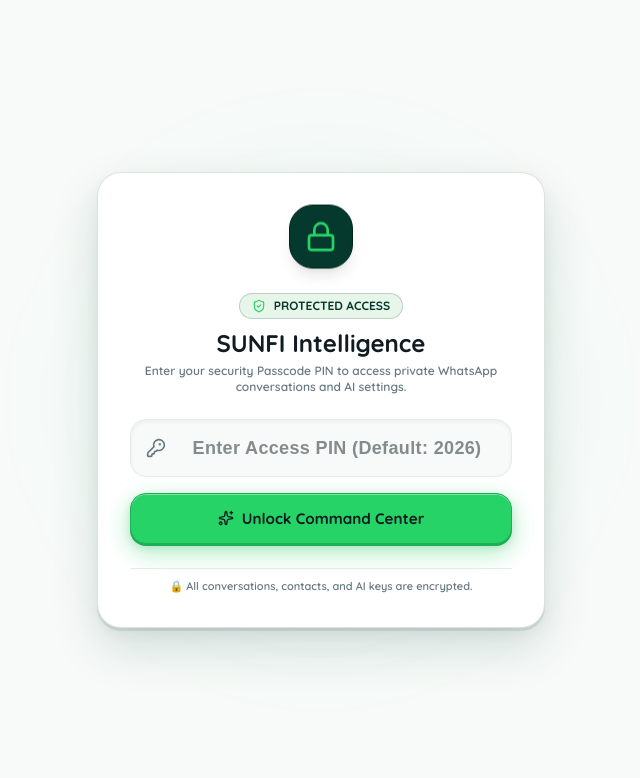
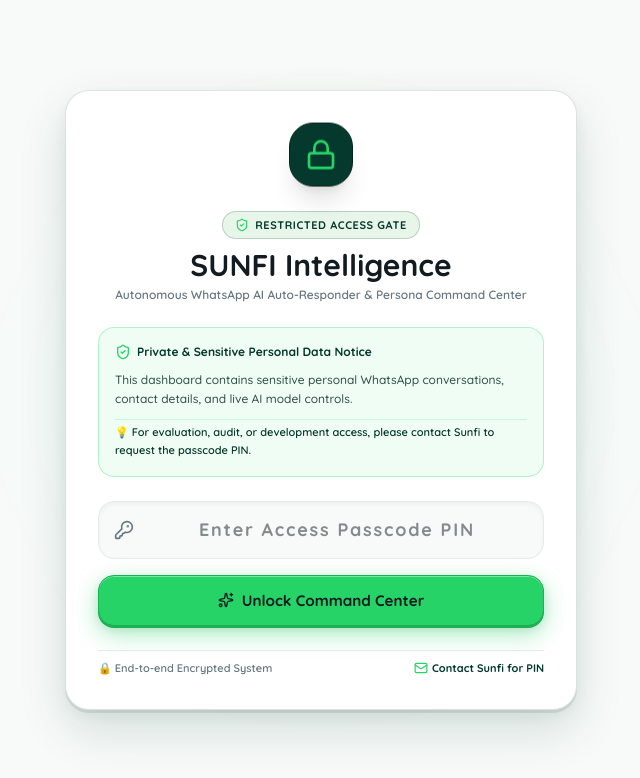
Before and after one commit to sunfi-x/Whatsapp-Intelligence, a Next.js app in the folder frontend/: page /inbox in a window 1280 px wide. Shown: the top 778 px of the page, without its empty margins (319-959 px from the left). Built offline with nearby package versions, Linux system fonts and the light colour scheme; no server answers; a web font is replaced by a local one.

Commit message:
Redesign SecurityGate UI with privacy notice

```diff
--- a/frontend/components/SecurityGate.tsx
+++ b/frontend/components/SecurityGate.tsx
@@ -1,7 +1,7 @@
 'use client';
 
 import React, { useState, useEffect } from 'react';
-import { Lock, ShieldCheck, KeyRound, Sparkles, AlertCircle } from 'lucide-react';
+import { Lock, ShieldCheck, KeyRound, Sparkles, AlertCircle, Mail } from 'lucide-react';
 
 const DEFAULT_PIN = '2026';
 
@@ -30,7 +30,7 @@
       setErrorMsg('');
       setPinInput('');
     } else {
-      setErrorMsg('Incorrect Passcode PIN. Access Denied!');
+      setErrorMsg('Incorrect Security PIN. Please contact Sunfi for access.');
       setPinInput('');
     }
   };
@@ -47,56 +47,86 @@
     return (
       <div className="min-h-screen bg-[#F7FAF9] flex items-center justify-center p-4 relative overflow-hidden">
         {/* Ambient Radial Gradient Background */}
-        <div className="absolute top-1/2 left-1/2 -translate-x-1/2 -translate-y-1/2 w-[500px] h-[500px] bg-[radial-gradient(circle_at_center,rgba(37,211,102,0.15)_0%,transparent_70%)] blur-3xl pointer-events-none" />
+        <div className="absolute top-1/2 left-1/2 -translate-x-1/2 -translate-y-1/2 w-[550px] h-[550px] bg-[radial-gradient(circle_at_center,rgba(37,211,102,0.12)_0%,transparent_70%)] blur-3xl pointer-events-none" />
 
-        <div className="w-full max-w-md card-3d rounded-3xl p-8 border border-[#05392E]/15 bg-white/95 backdrop-blur shadow-2xl relative z-10 text-center space-y-6">
-          <div className="mx-auto w-16 h-16 rounded-3xl bg-[#05392E] border border-[#03241D] flex items-center justify-center text-white shadow-lg animate-float-subtle">
+        <div className="w-full max-w-lg card-3d rounded-3xl p-6 sm:p-8 border border-[#05392E]/15 bg-white/95 backdrop-blur shadow-2xl relative z-10 text-center space-y-6">
+
+          {/* Top Icon Badge */}
+          <div className="mx-auto w-16 h-16 rounded-3xl bg-[#05392E] border border-[#03241D] flex items-center justify-center text-white shadow-xl animate-float-subtle">
             <Lock className="h-8 w-8 text-[#25D366]" />
           </div>
 
           <div>
-            <div className="inline-flex items-center gap-2 px-3 py-1 rounded-full bg-[#E8F5E9] text-xs font-extrabold text-[#05392E] mb-2 border border-[#05392E]/20">
+            <div className="inline-flex items-center gap-1.5 px-3 py-1 rounded-full bg-[#E8F5E9] text-[11px] font-extrabold text-[#05392E] mb-2 border border-[#05392E]/20 uppercase tracking-wider">
               <ShieldCheck className="h-3.5 w-3.5 text-[#25D366]" />
-              <span>PROTECTED ACCESS</span>
+              <span>Restricted Access Gate</span>
             </div>
-            <h1 className="text-2xl font-extrabold text-[#111B21]">SUNFI Intelligence</h1>
+            <h1 className="text-2xl sm:text-3xl font-extrabold text-[#111B21]">SUNFI Intelligence</h1>
             <p className="text-xs font-semibold text-[#667781] mt-1">
-              Enter your security Passcode PIN to access private WhatsApp conversations and AI settings.
+              Autonomous WhatsApp AI Auto-Responder & Persona Command Center
             </p>
           </div>
 
+          {/* Sensitive Data & Contact Notice Box */}
+          <div className="rounded-2xl p-4 bg-[#F0FDF4] border border-[#25D366]/30 text-left space-y-2.5">
+            <div className="flex items-center justify-between">
+              <span className="text-xs font-bold text-[#05392E] flex items-center gap-1.5">
+                <ShieldCheck className="h-4 w-4 text-[#25D366]" />
+                Private & Sensitive Personal Data Notice
+              </span>
+            </div>
+            <p className="text-xs font-medium text-[#2E4F46] leading-relaxed">
+              This dashboard contains sensitive personal WhatsApp conversations, contact details, and live AI model controls.
+            </p>
+            <p className="text-[11px] font-semibold text-[#05392E] leading-relaxed pt-1 border-t border-[#25D366]/20">
+              💡 For evaluation, audit, or development access, please contact Sunfi to request the passcode PIN.
+            </p>
+          </div>
+
+          {/* Unlock PIN Form */}
           <form onSubmit={handleUnlock} className="space-y-4">
             <div className="relative">
               <KeyRound className="absolute left-4 top-1/2 -translate-y-1/2 h-5 w-5 text-[#667781]" />
               <input
                 type="password"
-                placeholder="Enter Access PIN (Default: 2026)"
+                placeholder="Enter Access Passcode PIN"
                 value={pinInput}
                 onChange={(e) => setPinInput(e.target.value)}
-                maxLength={10}
-                className="w-full pl-12 pr-4 py-3.5 rounded-2xl border border-[#E5EAEA] bg-[#F7FAF9] text-center text-lg font-bold tracking-widest text-[#111B21] focus:outline-none focus:border-[#05392E] transition shadow-inner font-digits"
+                maxLength={12}
+                className="w-full pl-12 pr-4 py-3.5 rounded-2xl border border-[#E5EAEA] bg-[#F7FAF9] text-center text-lg font-bold tracking-widest text-[#111B21] focus:outline-none focus:border-[#05392E] focus:ring-2 focus:ring-[#25D366]/20 transition shadow-inner"
               />
             </div>
 
             {errorMsg && (
-              <div className="flex items-center justify-center gap-1.5 text-xs font-extrabold text-[#D32F2F]">
-                <AlertCircle className="h-4 w-4" />
+              <div className="flex items-center justify-center gap-1.5 text-xs font-extrabold text-[#D32F2F] bg-red-50 py-2 rounded-xl border border-red-200">
+                <AlertCircle className="h-4 w-4 shrink-0" />
                 <span>{errorMsg}</span>
               </div>
             )}
 
             <button
               type="submit"
-              className="btn-3d-bright w-full py-3.5 rounded-2xl text-sm font-extrabold flex items-center justify-center gap-2 shadow-lg"
+              className="btn-3d-bright w-full py-3.5 rounded-2xl text-sm font-extrabold flex items-center justify-center gap-2 shadow-lg hover:scale-[1.01] transition-transform"
             >
               <Sparkles className="h-4 w-4 text-[#111B21]" />
               <span>Unlock Command Center</span>
             </button>
           </form>
 
-          <p className="text-[11px] font-semibold text-[#667781] pt-2 border-t border-[#E5EAEA]">
-            🔒 All conversations, contacts, and AI keys are encrypted.
-          </p>
+          {/* Contact Action & Footer */}
+          <div className="pt-2 border-t border-[#E5EAEA] flex flex-col sm:flex-row items-center justify-between gap-2 text-[11px] font-semibold text-[#667781]">
+            <span className="flex items-center gap-1">
+              🔒 End-to-end Encrypted System
+            </span>
+            <a
+              href="mailto:sazzad.sunfi@gmail.com?subject=WhatsApp%20Intelligence%20Access%20PIN%20Request"
+              className="inline-flex items-center gap-1 text-[#05392E] font-bold hover:underline"
+            >
+              <Mail className="h-3.5 w-3.5 text-[#25D366]" />
+              <span>Contact Sunfi for PIN</span>
+            </a>
+          </div>
+
         </div>
       </div>
     );
```
